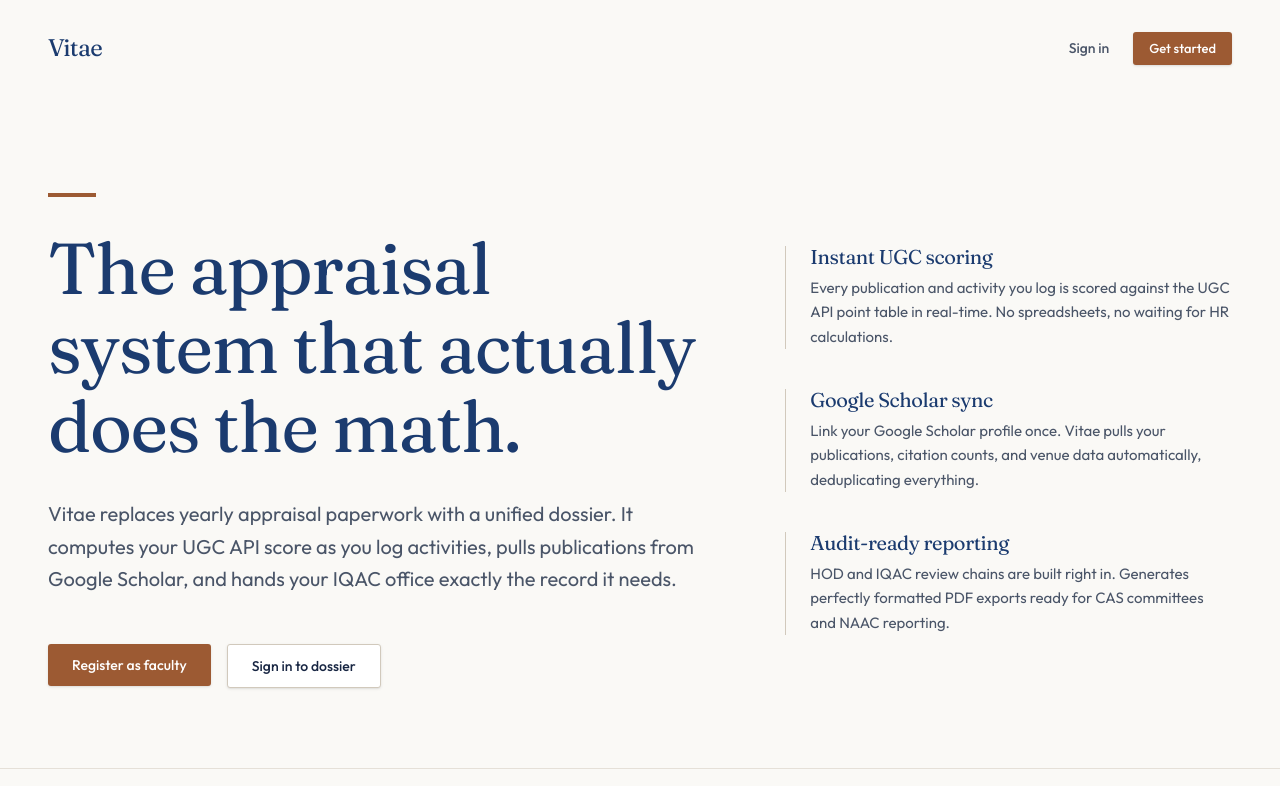
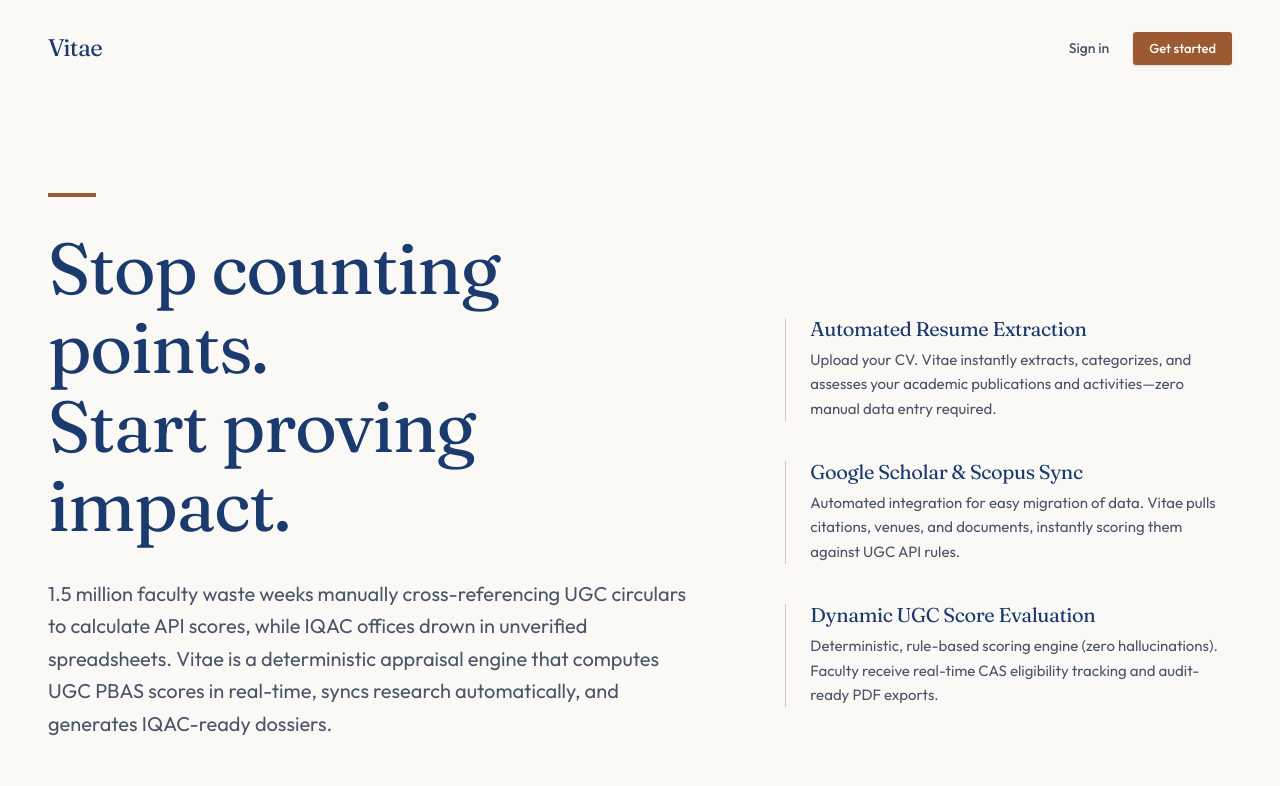
Before and after one commit to bitbyrizbit/vitae, a Next.js app in the folder frontend/: page / in a window 1280 px wide. Shown: the top 786 px of the page. Built offline with nearby package versions, Linux system fonts and the light colour scheme; a web font is replaced by a local one.

Commit message:
style: update landing page copywriting to match SIH slides

```diff
--- a/frontend/src/app/page.tsx
+++ b/frontend/src/app/page.tsx
@@ -3,16 +3,16 @@
 
 const features = [
   {
-    title: "Instant UGC scoring",
-    body: "Every publication and activity you log is scored against the UGC API point table in real-time. No spreadsheets, no waiting for HR calculations.",
+    title: "Automated Resume Extraction",
+    body: "Upload your CV. Vitae instantly extracts, categorizes, and assesses your academic publications and activities—zero manual data entry required.",
   },
   {
-    title: "Google Scholar sync",
-    body: "Link your Google Scholar profile once. Vitae pulls your publications, citation counts, and venue data automatically, deduplicating everything.",
+    title: "Google Scholar & Scopus Sync",
+    body: "Automated integration for easy migration of data. Vitae pulls citations, venues, and documents, instantly scoring them against UGC API rules.",
   },
   {
-    title: "Audit-ready reporting",
-    body: "HOD and IQAC review chains are built right in. Generates perfectly formatted PDF exports ready for CAS committees and NAAC reporting.",
+    title: "Dynamic UGC Score Evaluation",
+    body: "Deterministic, rule-based scoring engine (zero hallucinations). Faculty receive real-time CAS eligibility tracking and audit-ready PDF exports.",
   },
 ];
 
@@ -42,10 +42,10 @@
         <div className="lg:col-span-7 flex flex-col justify-center animate-in">
           <div className="w-12 h-1 bg-brown mb-8" />
           <h1 className="text-5xl md:text-7xl text-blue font-display leading-[1.05] tracking-tight mb-8">
-            The appraisal system that actually does the math.
+            Stop counting points.<br />Start proving impact.
           </h1>
           <p className="text-lg md:text-xl text-text-secondary mb-12 max-w-2xl leading-relaxed font-body">
-            Vitae replaces yearly appraisal paperwork with a unified dossier. It computes your UGC API score as you log activities, pulls publications from Google Scholar, and hands your IQAC office exactly the record it needs.
+            1.5 million faculty waste weeks manually cross-referencing UGC circulars to calculate API scores, while IQAC offices drown in unverified spreadsheets. Vitae is a deterministic appraisal engine that computes UGC PBAS scores in real-time, syncs research automatically, and generates IQAC-ready dossiers.
           </p>
           <div className="flex flex-wrap gap-4">
             <Link href="/register">
```
